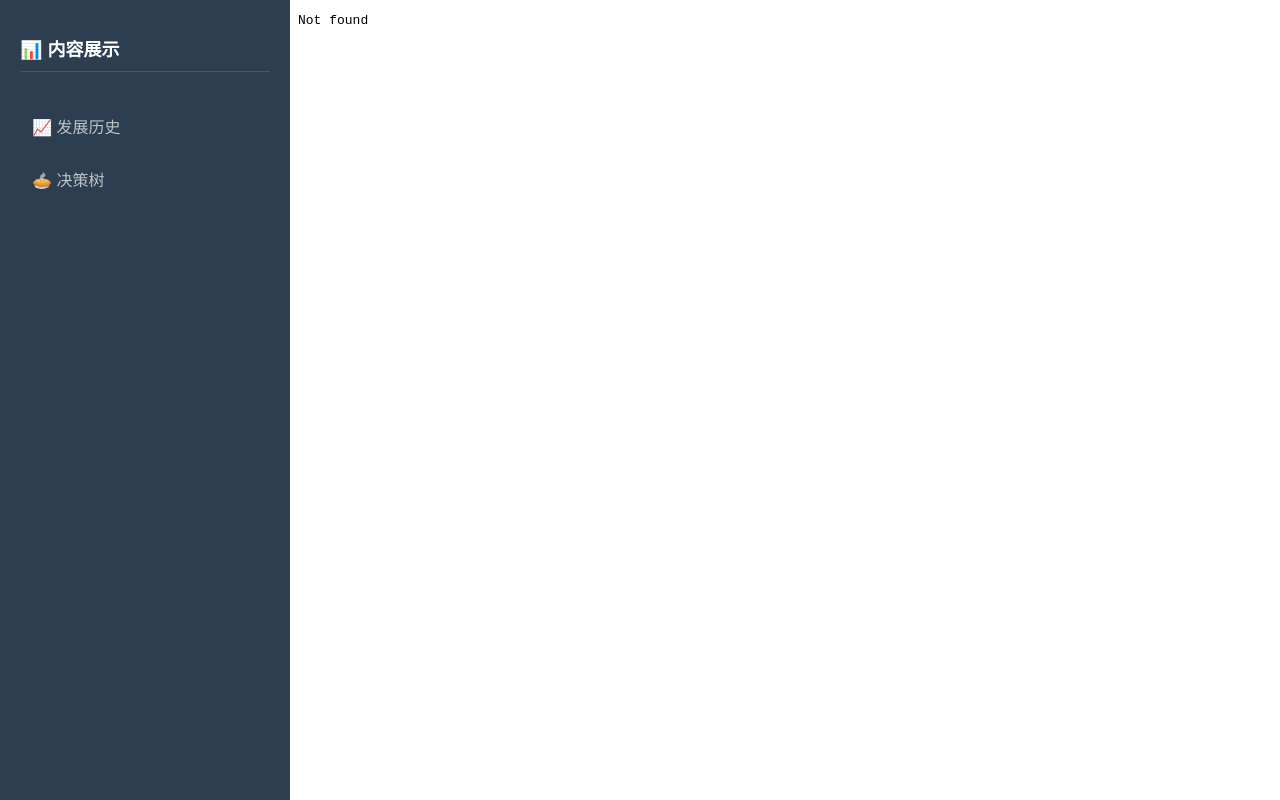
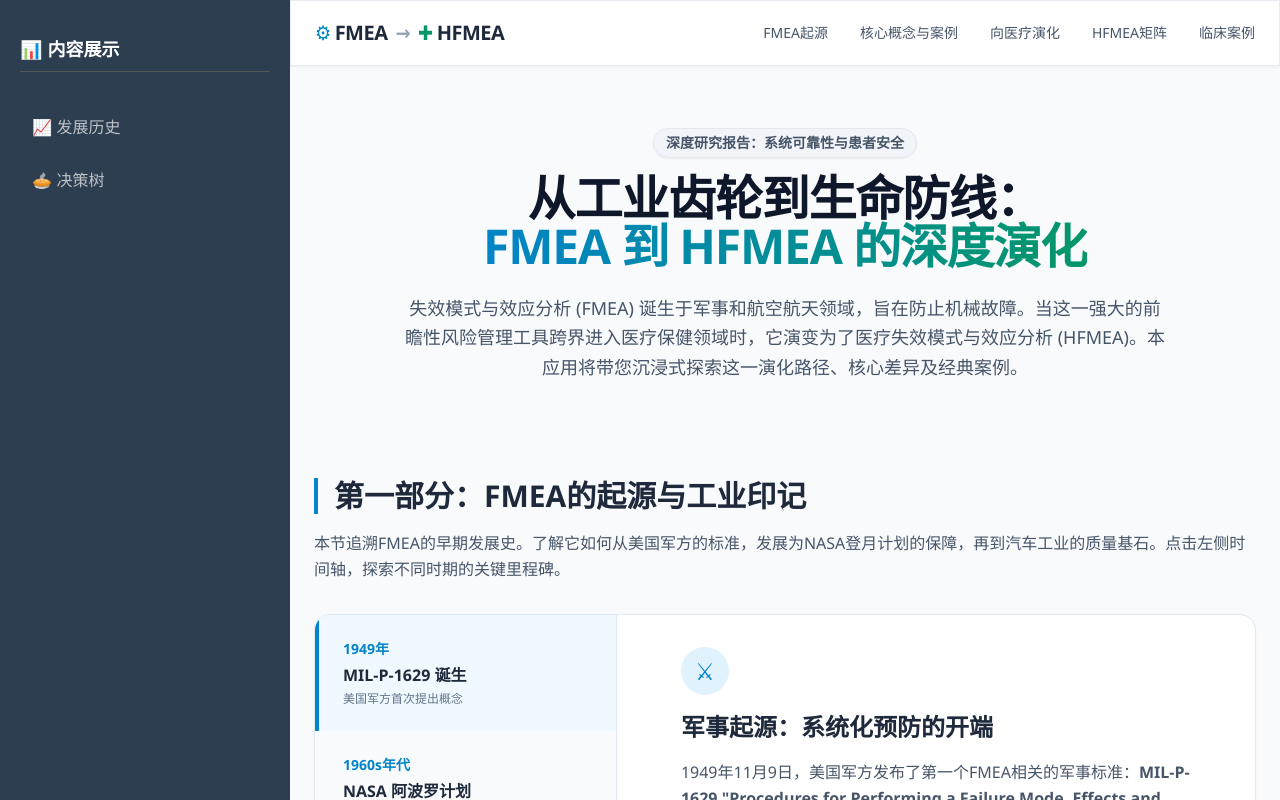
Before and after one commit to Ethan1158/my-charts, a plain HTML site: page index.html in a window 1280 px wide. Drawn offline with nearby package versions, Linux system fonts and the light colour scheme.

Commit message:
Fix links and iframe source in index.html
Corrected iframe source and fixed 'herf' typos in links.

```diff
--- a/index.html
+++ b/index.html
@@ -22,7 +22,7 @@
     <a herf="HFMEA决策树3.html" target="chartFrame" class="nav-item">🥧 决策树</a>
    </div>
 
-<iframe name="chartFrame" class="content" src="chart1.html"></iframe>
+<iframe name="chartFrame" class="content" src="FMEA 深度研究1.html"></iframe>
 
 </body>
 </html>
```
